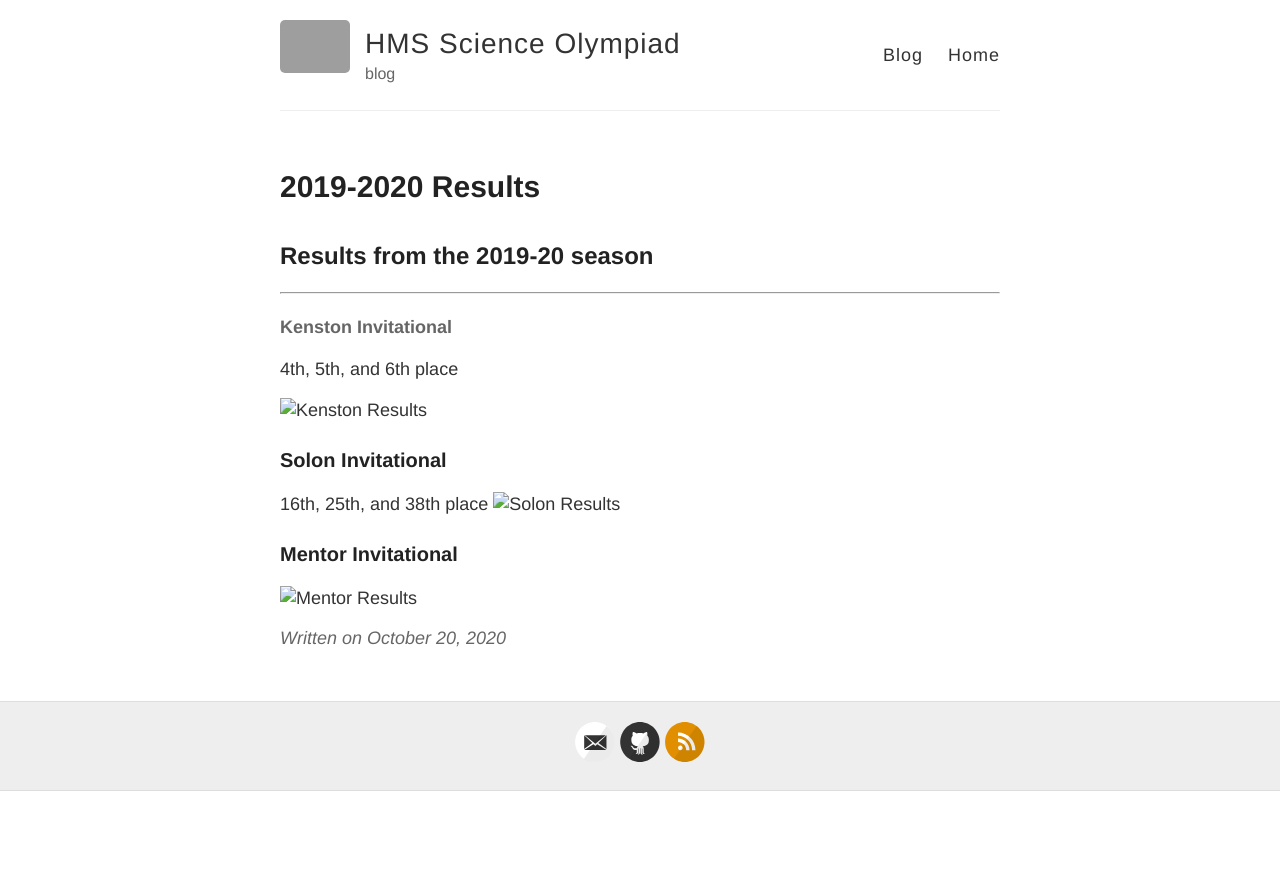
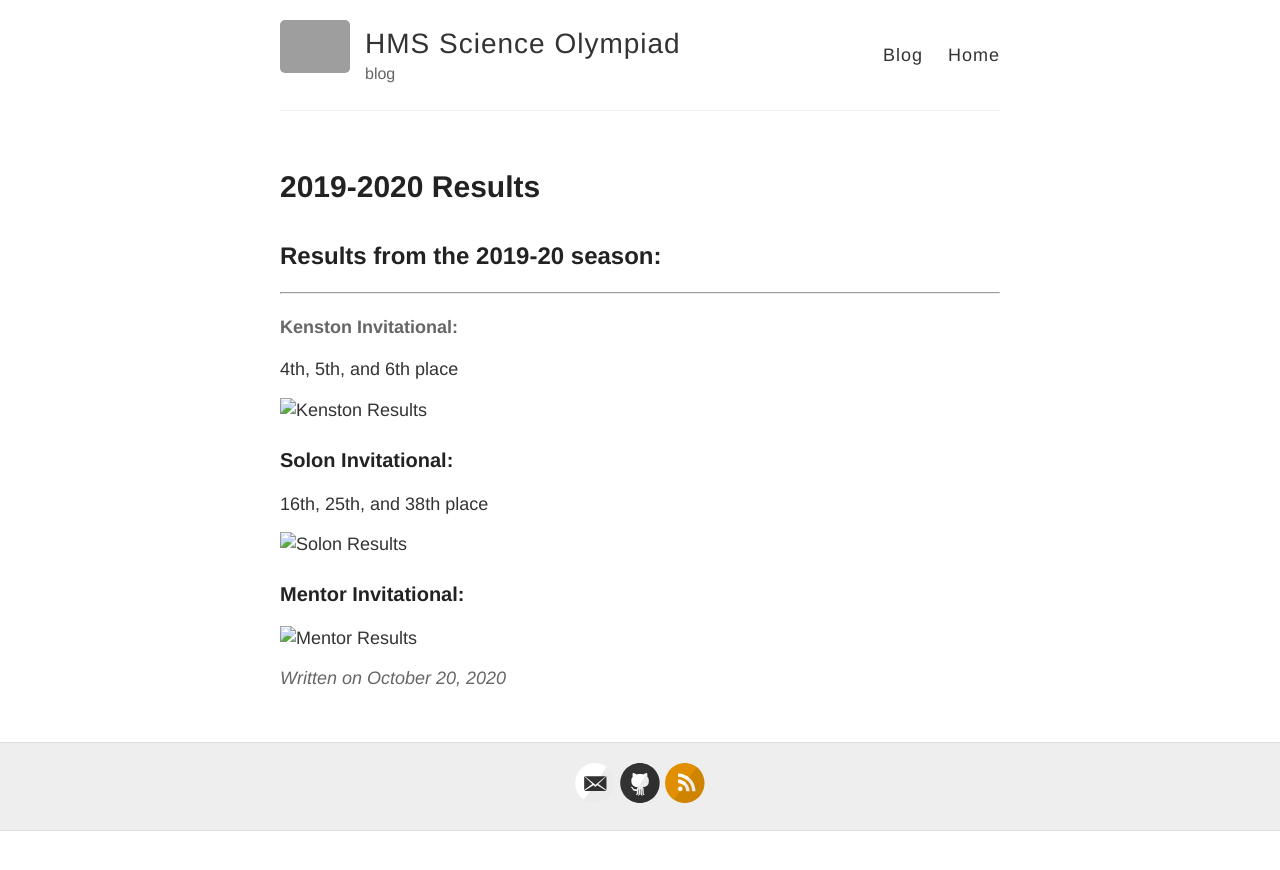
Before and after one commit to HMSSO/scioly-blog, a Jekyll site: the page built from _posts/2020-10-20-2019-2020_results.md, in a window 1280 px wide. Shown: the top 870 px of the page. Built offline with Jekyll 4.4.1, drawn with Linux system fonts in a browser that asks for light colours; grey boxes are pictures that could not be loaded.

```diff
--- a/_posts/2020-10-20-2019-2020_results.md
+++ b/_posts/2020-10-20-2019-2020_results.md
@@ -5,15 +5,17 @@ Title: 2020
 title: 2019-2020 Results
 author: Luke
 ---
-## Results from the 2019-20 season
+## Results from the 2019-20 season:
 ---
-#### Kenston Invitational
+#### Kenston Invitational:
 4th, 5th, and 6th place
 
 ![Kenston Results]({{site.baseurl}}/_posts/96C3EA26-F904-4954-B22B-8069F474A51E.jpeg)
 
-### Solon Invitational
+### Solon Invitational:
 16th, 25th, and 38th place
+
 ![Solon Results]({{site.baseurl}}/_posts/48D29A55-5DDD-43E0-A76C-01A2B10ED78E.jpeg)
-### Mentor Invitational
+### Mentor Invitational:
+
 ![Mentor Results]({{site.baseurl}}/_posts/246A529F-D135-422E-A26E-758577E4AEA3.jpeg)
```
